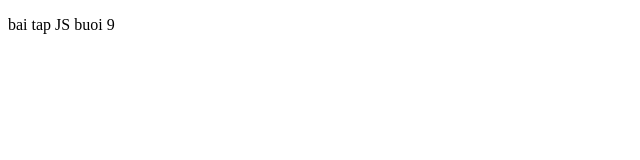
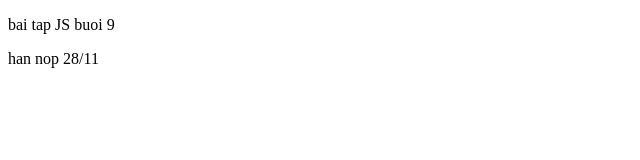
Before and after one commit to NgHungNam/B-i-T-p-JS-bu-i-9, a plain HTML site: page index.html in a window 1280 px wide. Shown: the full height of the page, 0-640 px from the left. Drawn offline with Linux system fonts and the light colour scheme.

Commit message:
bai tap js

```diff
--- a/index.html
+++ b/index.html
@@ -7,6 +7,7 @@
 </head>
 <body>
     <p>bai tap JS buoi 9</p>
+    <p>han nop 28/11</p>
 
 
 
```
